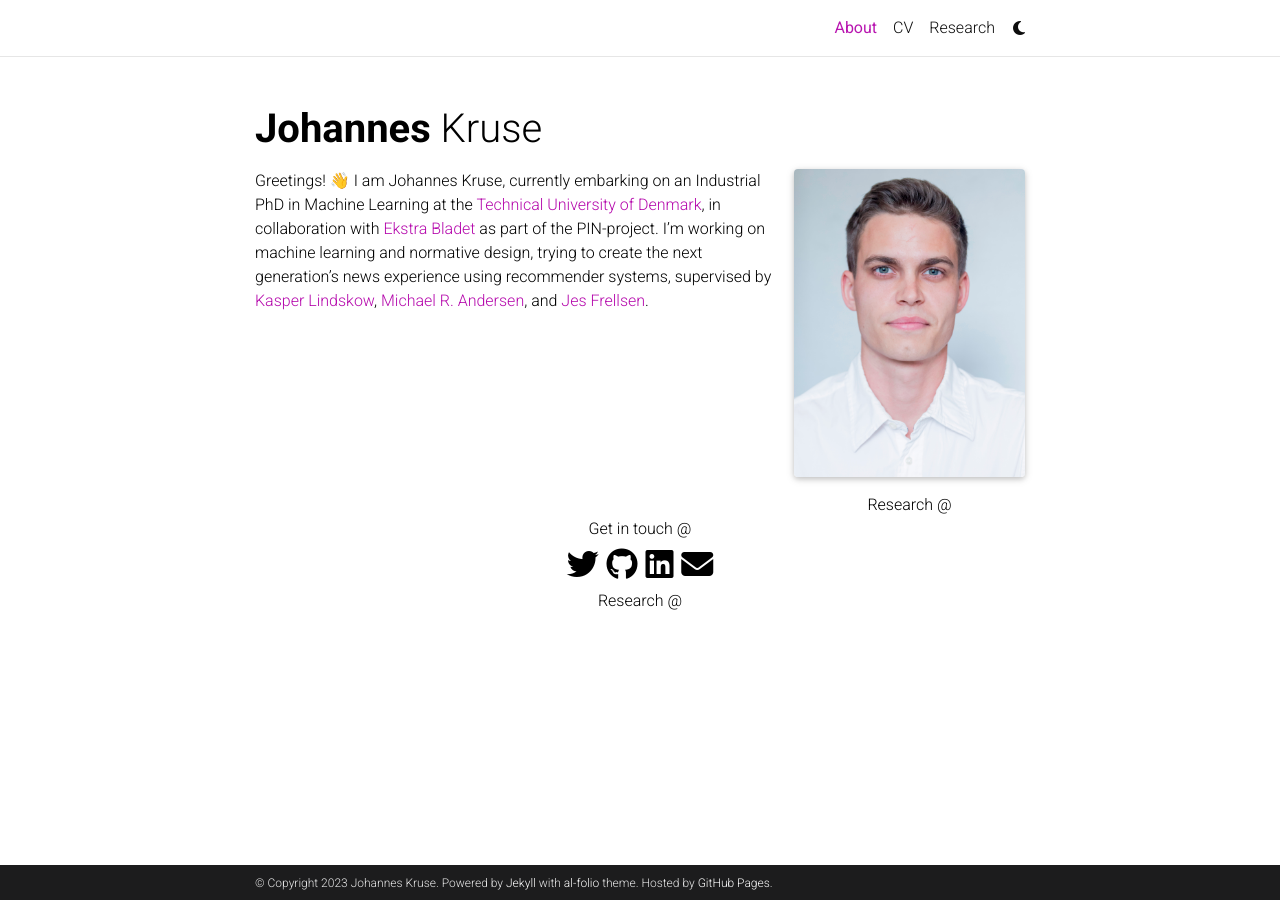
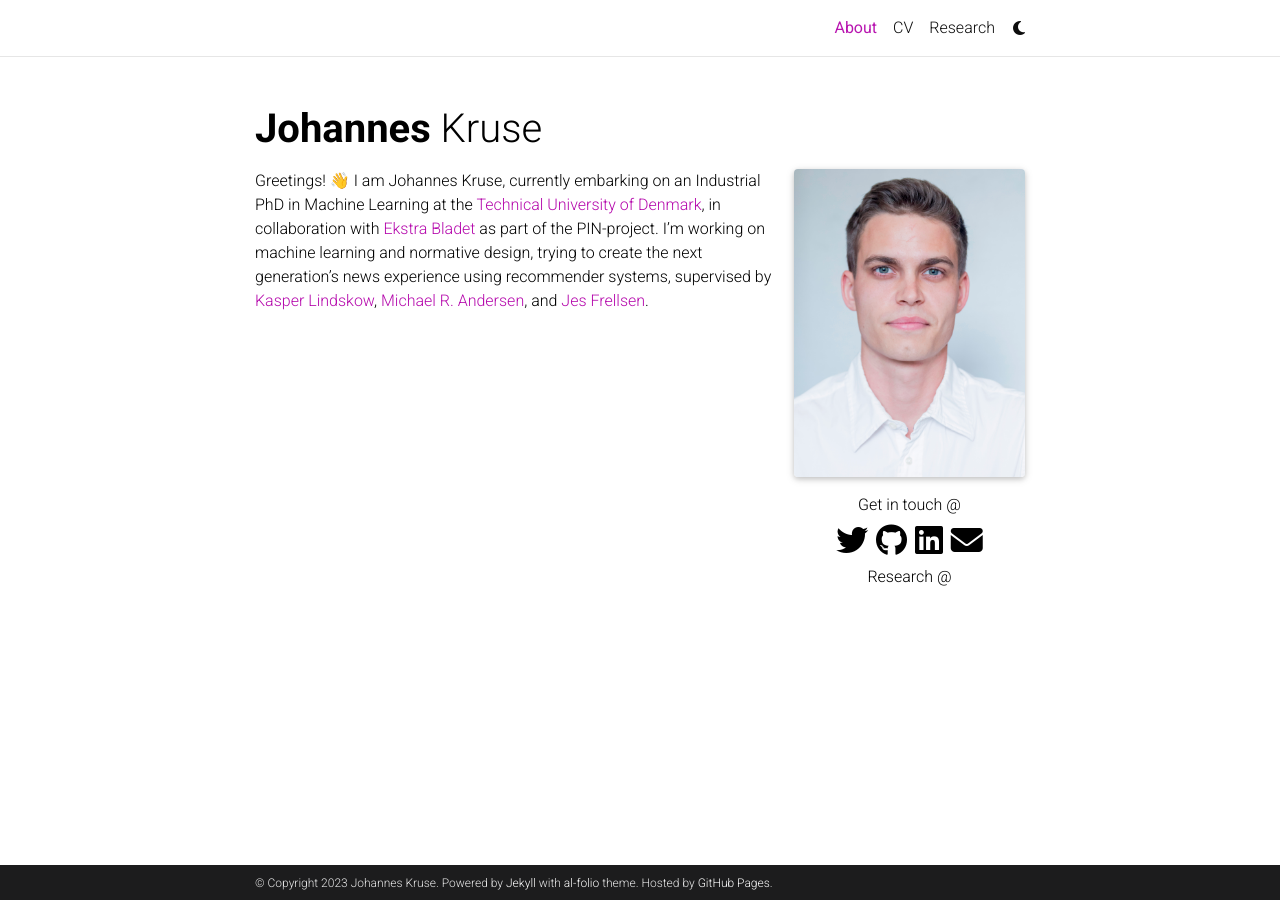
Before and after one commit to johanneskruse/johanneskruse.github.io, a Jekyll site: the page built from _pages/0_about.md, in a window 1280 px wide. Built offline with Jekyll 4.4.1, drawn with Linux system fonts in a browser that asks for light colours; full-size pictures stand in for the smaller copies a plugin makes; comment, search, counter and statistics services are not loaded; a style sheet for code colours, icons or effects is not loaded.

Commit message:
underneath picture

```diff
--- a/_layouts/about.html
+++ b/_layouts/about.html
@@ -15,6 +15,7 @@ layout: default
   <article>
     {% if page.profile -%}
     <div class="profile float-{%- if page.profile.align == 'left' -%}left{%- else -%}right{%- endif -%}">
+      <!-- Profile picture: -->
       {%- if page.profile.image %}
       {%- assign profile_image_path = page.profile.image | prepend: 'assets/img/' -%}
 
@@ -29,60 +30,46 @@ layout: default
       class=profile_image_class
       alt=page.profile.image -%}
       {% endif -%}
+      <!--  -->
+
+      <!-- Address: -->
       {%- if page.profile.address %}
       <div class="address">
         {{ page.profile.address }}
       </div>
       {%- endif %}
+
+      <!-- Social Professional -->
+      {%- if page.social_professional %}
+      <div class="social">
+        <div class="contact-note">
+          {{ site.contact_note_professional }}
+        </div>
+        <div class="contact-icons">
+          {% include social_professional.html %}
+        </div>
+      </div>
+      {%- endif %}
+      <!-- -->
+
+      <!-- Social Professional -->
       {%- if page.social_research %}
       <div class="social">
-
         <div class="contact-note">
           {{ site.contact_note_research }}
         </div>
-
         <div class="contact-icons">
           {% include social_research.html %}
         </div>
-
       </div>
       {%- endif %}
+      <!-- -->
     </div>
     {%- endif %}
 
     <div class="clearfix">
       {{ content }}
     </div>
-
-    <!-- Social -->
-    {%- if page.social_professional %}
-    <div class="social">
-
-      <div class="contact-note">
-        {{ site.contact_note_professional }}
-      </div>
-
-      <div class="contact-icons">
-        {% include social_professional.html %}
-      </div>
-
-    </div>
-    {%- endif %}
-
-    {%- if page.social_research %}
-    <div class="social">
-
-      <div class="contact-note">
-        {{ site.contact_note_research }}
-      </div>
-
-      <div class="contact-icons">
-        {% include social_research.html %}
-      </div>
-
-    </div>
-    {%- endif %}
-
 
     <!-- News -->
     {% if page.news and site.announcements.enabled -%}
```
